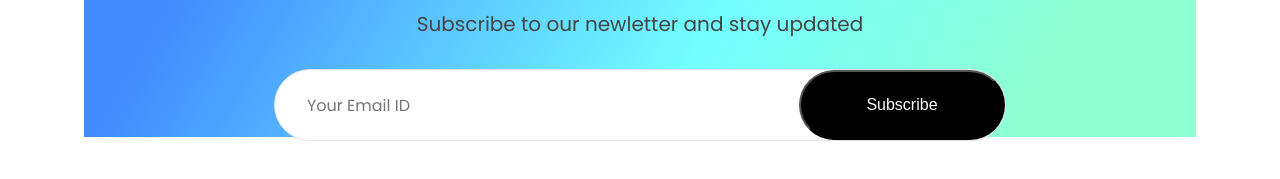
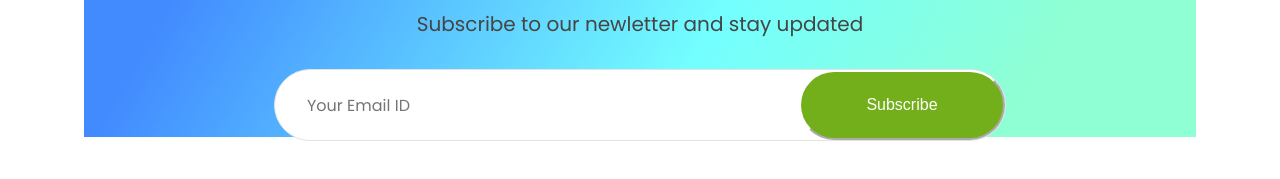
Before and after one commit to AnushanDharmarathna/Shoes, a React (Create React App) app in the folder frontend/: page / in a window 1280 px wide. Shown: the part 3237-3416 px from the top of the page. Built offline with nearby package versions, Linux system fonts and the light colour scheme.

Commit message:
Update NewsLetter.css

```diff
--- a/frontend/src/Components/NewsLetter/NewsLetter.css
+++ b/frontend/src/Components/NewsLetter/NewsLetter.css
@@ -43,7 +43,8 @@
     width: 210px;
     height: 70px;
     border-radius: 80px;
-    background: black;
+    border-color: white;
+    background: #72AF1A;
     color: white;
     font-size: 16px;
     cursor: pointer;
```
